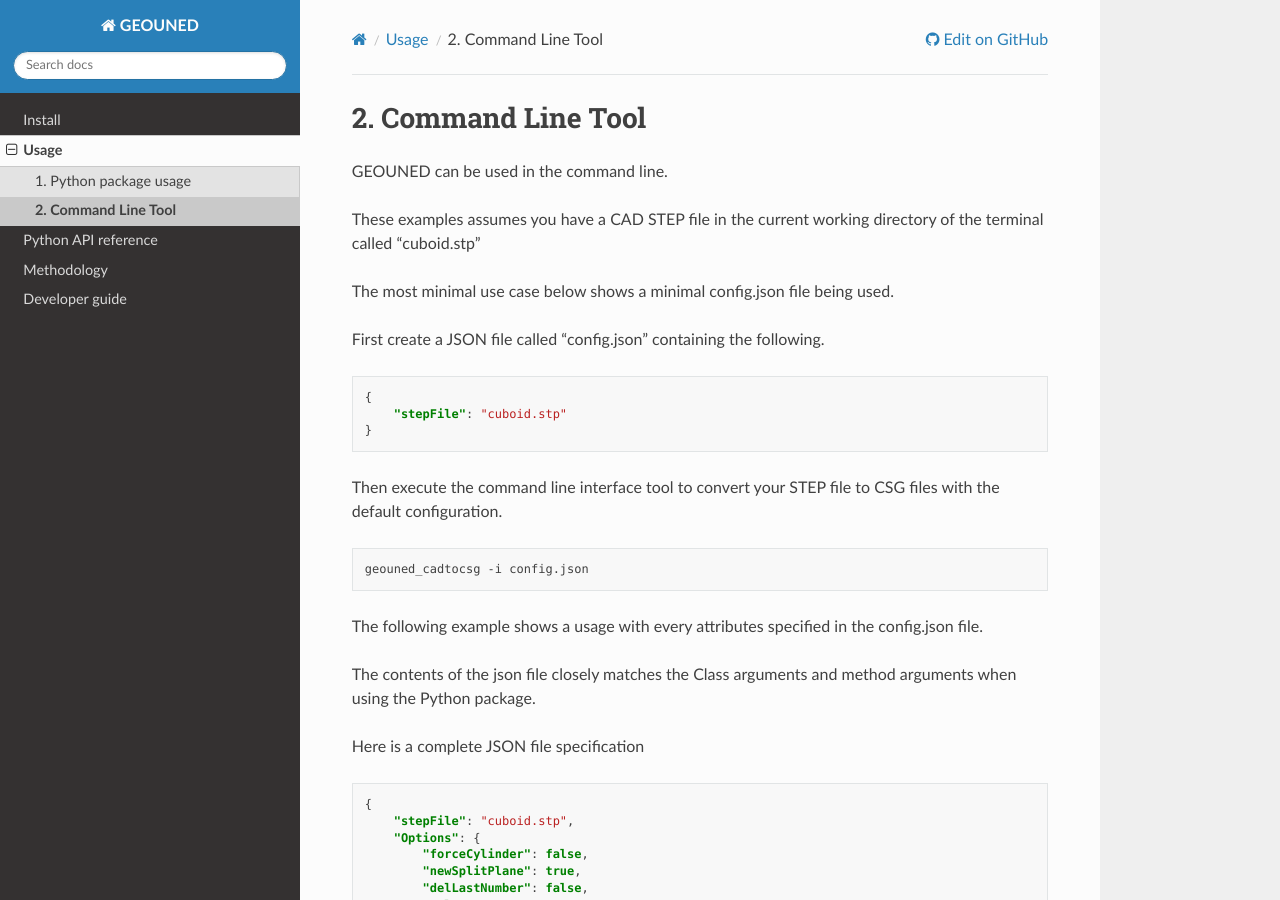
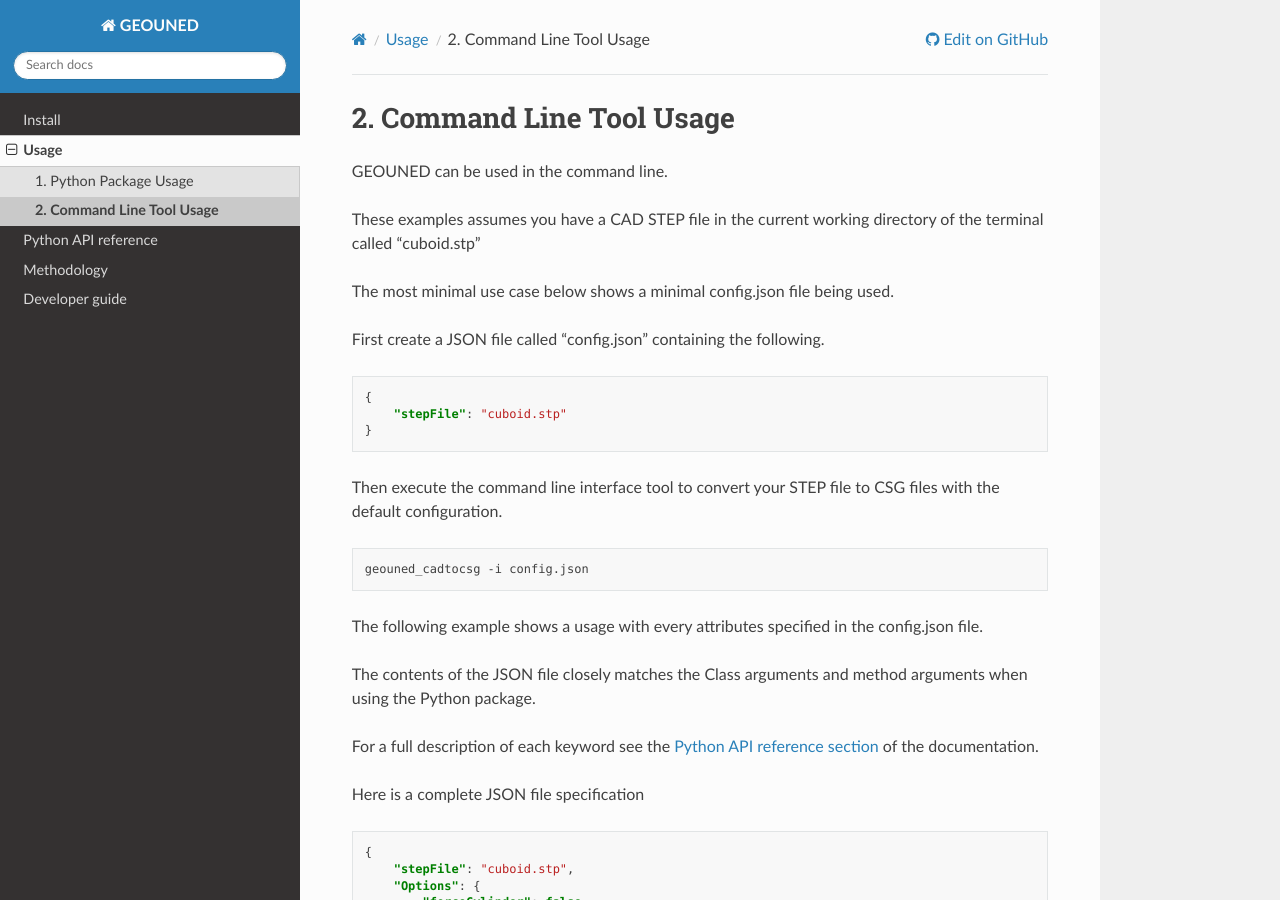
Before and after one commit to GEOUNED-org/GEOUNED, a Sphinx documentation site: the page built from docs/usage/python_cli_usage.rst, in a window 1280 px wide and 900 px high. Built offline with Sphinx 7.4.7 and the Read the Docs theme 2.0.0, drawn with Linux system fonts in a browser that asks for light colours; some of the changed text lies outside the part shown.

Commit message:
improved cli docs

```diff
--- a/docs/index.rst
+++ b/docs/index.rst
@@ -11,7 +11,7 @@
 Supported codes include OpenMC, PHITS, Serpent and MCNP.
 
 .. toctree::
-   :maxdepth: 2
+   :maxdepth: 3
 
    install
    usage/index
--- a/docs/usage/python_api_usage.rst
+++ b/docs/usage/python_api_usage.rst
@@ -1,9 +1,9 @@
-Python package usage
+Python Package Usage
 ====================
 
 The Python API has two main classes.
 The first main class is ``CadToCsg()`` which converts CAD geometry to Constructive Solid Geometry (CSG).
-There are many arguments that can be passed into the ``CadToCsg()`` class which are documented in the `Python API section <python_api.html>`_ of the documentation.
+There are many arguments that can be passed into the ``CadToCsg()`` class which are documented in the `Python API reference section <../python_api.html>`_ of the documentation.
 
 
 If you have install GEOUNED and FreeCAD into your system Python then you can simply run a .py script with Python.
--- a/docs/usage/python_cli_usage.rst
+++ b/docs/usage/python_cli_usage.rst
@@ -1,5 +1,5 @@
-Command Line Tool
-=================
+Command Line Tool Usage
+=======================
 
 GEOUNED can be used in the command line.
 
@@ -23,7 +23,9 @@
 
 The following example shows a usage with every attributes specified in the config.json file.
 
-The contents of the json file closely matches the Class arguments and method arguments when using the Python package.
+The contents of the JSON file closely matches the Class arguments and method arguments when using the Python package.
+
+For a full description of each keyword see the `Python API reference section <../python_api.html>`_ of the documentation.
 
 Here is a complete JSON file specification
 
```
Also changed, not shown: other parts of docs/usage/python_cli_usage.rst (+1 -1 lines), 1 other file.
